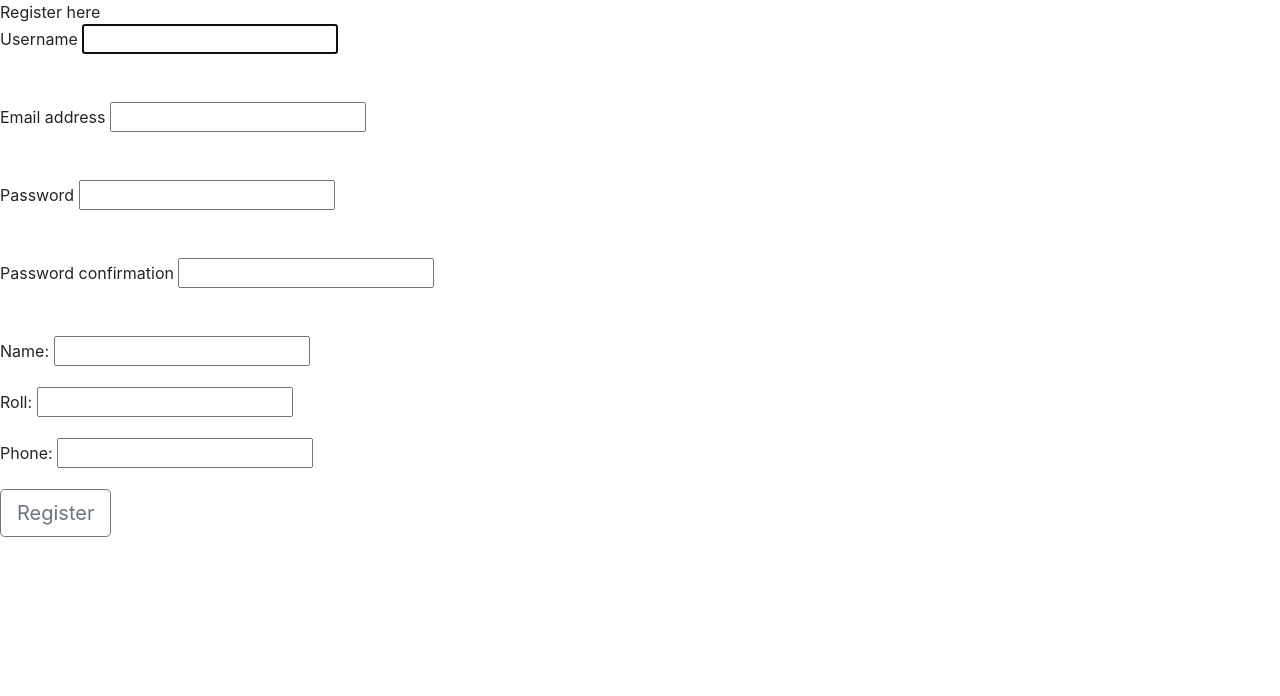
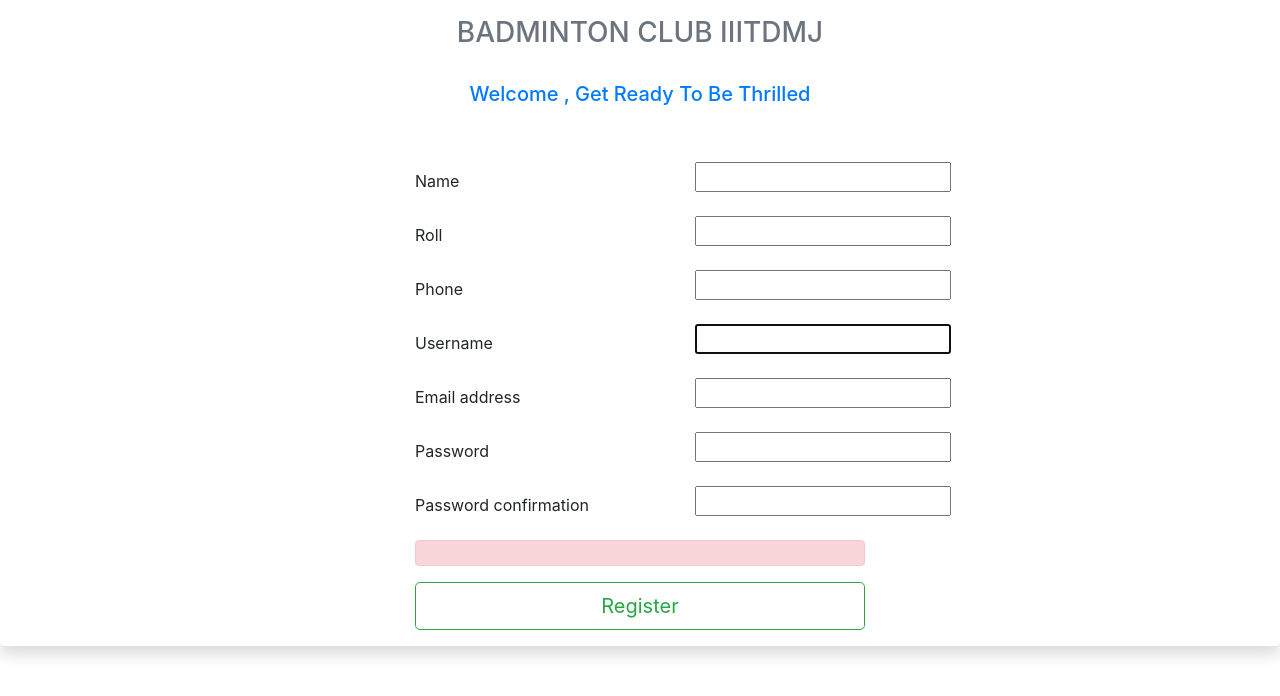
Before and after one commit to samearth/BadMeld, a Django app: page /register/ in a window 1280 px wide. Shown: the top 696 px of the page. Run offline with Django 3.2, Linux system fonts and the light colour scheme; some libraries are stand-ins or nearby versions.

Commit message:
Update register.html

```diff
--- a/badminton/account/templates/account/register.html
+++ b/badminton/account/templates/account/register.html
@@ -1,19 +1,43 @@
 {% extends 'account/base.html' %}
 {% block content %}
-Register here
 
+<div class="shadow p-3 mb-5 bg-white rounded">
+
+    <h3 class="text-center text-secondary">BADMINTON CLUB IIITDMJ</h3>
+    <br>
+    <h5 class="text-center text-primary">Welcome , Get Ready To Be Thrilled</h5>
+    <br><br>
 <form method="POST" action="\register\">
+
     {% csrf_token %}
+     {% for o in pform %}
+    <div class="mx-auto" style="width: 450px;">
+          <div class="form-group row">
+            <label for="staticEmail" class="col-sm-7 col-form-label">{{o.label}}</label>
+            <div class="col-sm-1">
+              {{o}}
+            </div>
+          </div>
+        </div>
+    {% endfor %}
+    {% for f in form %}
+        <div class="mx-auto" style="width: 450px;">
+          <div class="form-group row">
+            <label for="staticEmail" class="col-sm-7 col-form-label ">{{f.label}}</label>
+            <div class="col-sm-5">
+              {{f}}
+            </div>
+        </div>
+    {% endfor %}
+    <!--{{pform.as_p}}-->
+    <div class="alert alert-danger" role="alert">
+  {{form.errors}}
+</div>
 
-    {% for f in form %}
-       {{f.label}}
-        {{f}}
-     </br>
-     </br>
-     </br>
-    {% endfor %}
-    {{pform.as_p}}
-    {{form.errors}}
-    <input type="submit" class="btn btn-outline-secondary btn-lg" role="button" value="Register" name="Create User"> </a>
+
+    <input type="submit" class="btn btn-outline-success btn-lg btn-block" role="button" value="Register" name="Create User"> </a>
+
 </form>
+
+</div>
 {% endblock %}
```
